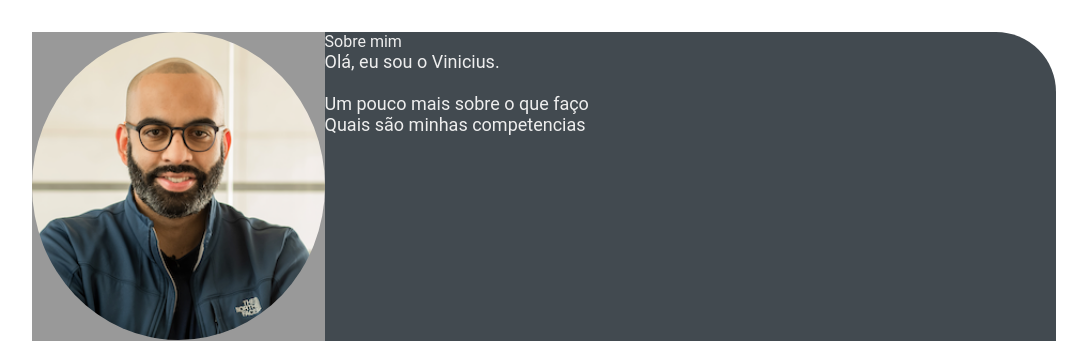
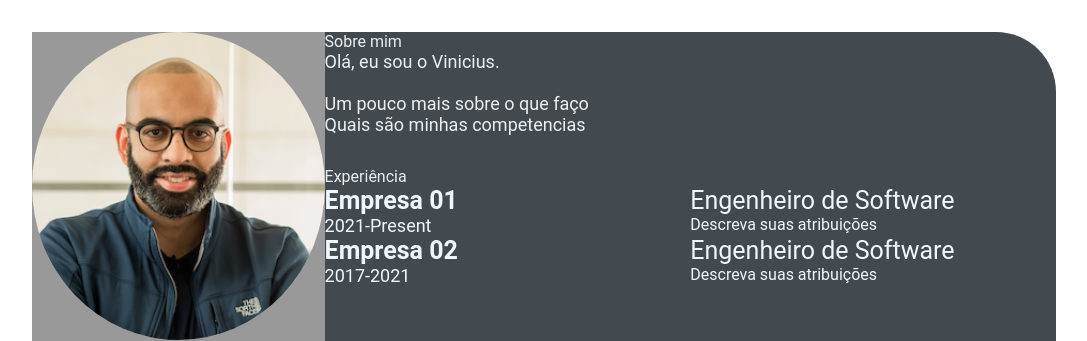
Before and after one commit to vinicius-afonso/devweekgit.vini.github.io, a plain HTML site: page index.html in a window 1280 px wide. Shown: the top 341 px of the page, without its empty margins (96-1183 px from the left). Drawn offline with Linux system fonts and the light colour scheme.

Commit message:
index.html (#3)

```diff
--- a/index.html
+++ b/index.html
@@ -48,7 +48,31 @@
             </p>
         </section>
     </div>
-
+    <section class="experience gap">
+        <div class="right-title">Experiência</div>
+        <div class="experience-contents">
+            <div class="exp-left">
+                <p class="exp-company-name">Empresa 01</p>
+                <p class="exp-time-period">2021-Present</p>
+            </div>
+            <div class="exp-right">
+                <p class="exp-position">Engenheiro de Software</p>
+                <p class="exp-description">
+                    Descreva suas atribuições
+                </p>
+            </div>
+            <div class="exp-left">
+                <p class="exp-company-name">Empresa 02</p>
+                <p class="exp-time-period">2017-2021</p>
+            </div>
+            <div class="exp-right">
+                <p class="exp-position">Engenheiro de Software</p>
+                <p class="exp-description">
+                    Descreva suas atribuições
+                </p>
+            </div>
+        </div>
+    </section>
 </section>
 </section>
 
--- a/style.css
+++ b/style.css
@@ -101,3 +101,38 @@
     font-size: 18px;
     color: #eeeeee;
 }
+
+.experience-contents,
+.education-contents,
+.awards-contents {
+    display: grid;
+    grid-template-columns: repeat(2, 1fr);
+    padding-bottom: 2rem;
+    color: #F1F8FD;
+}
+
+.exp-company-name,
+.education-school-name,
+.awards-company-name {
+    font-size: 25px;
+    font-weight: bold;
+}
+
+.exp-time-period,
+.educationp-time-period,
+.awards-time-period {
+    font-size: 18px;
+}
+
+.exp-position,
+.education-subject,
+.awards-name {
+    font-size: 25px;
+}
+
+.exp-desc,
+.education-desc,
+.awards-desc {
+    font-size: 16px;
+    padding-left: 5px;
+}
```
